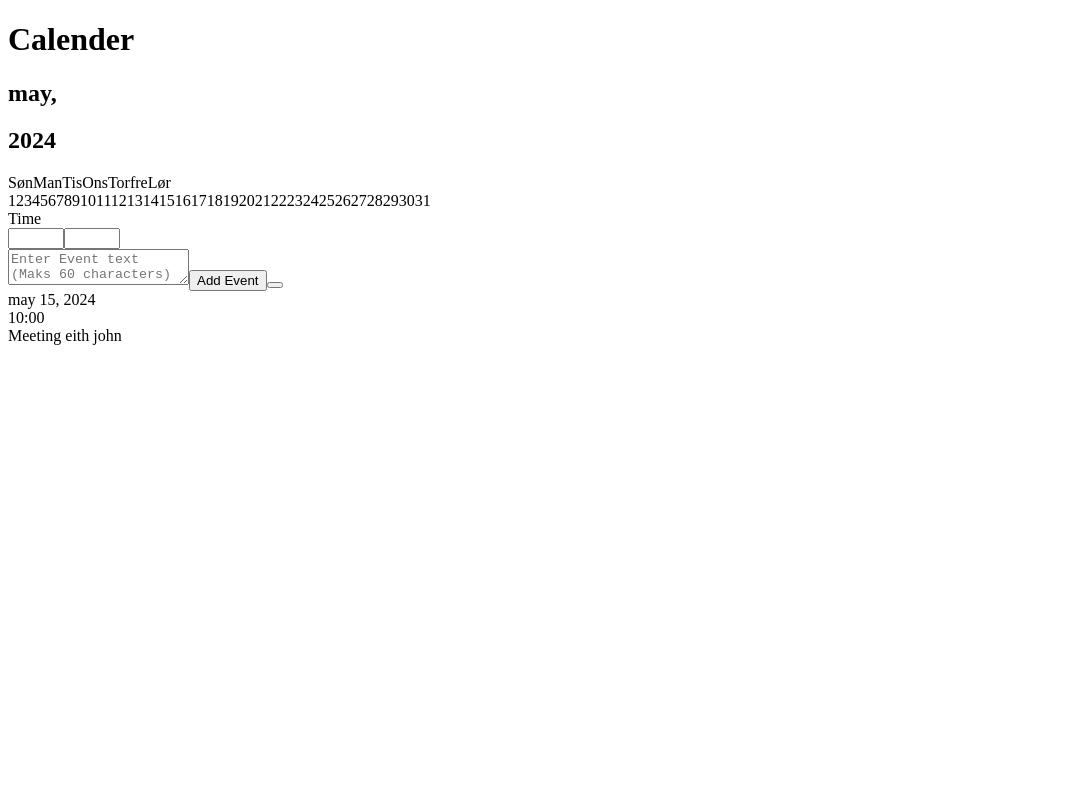
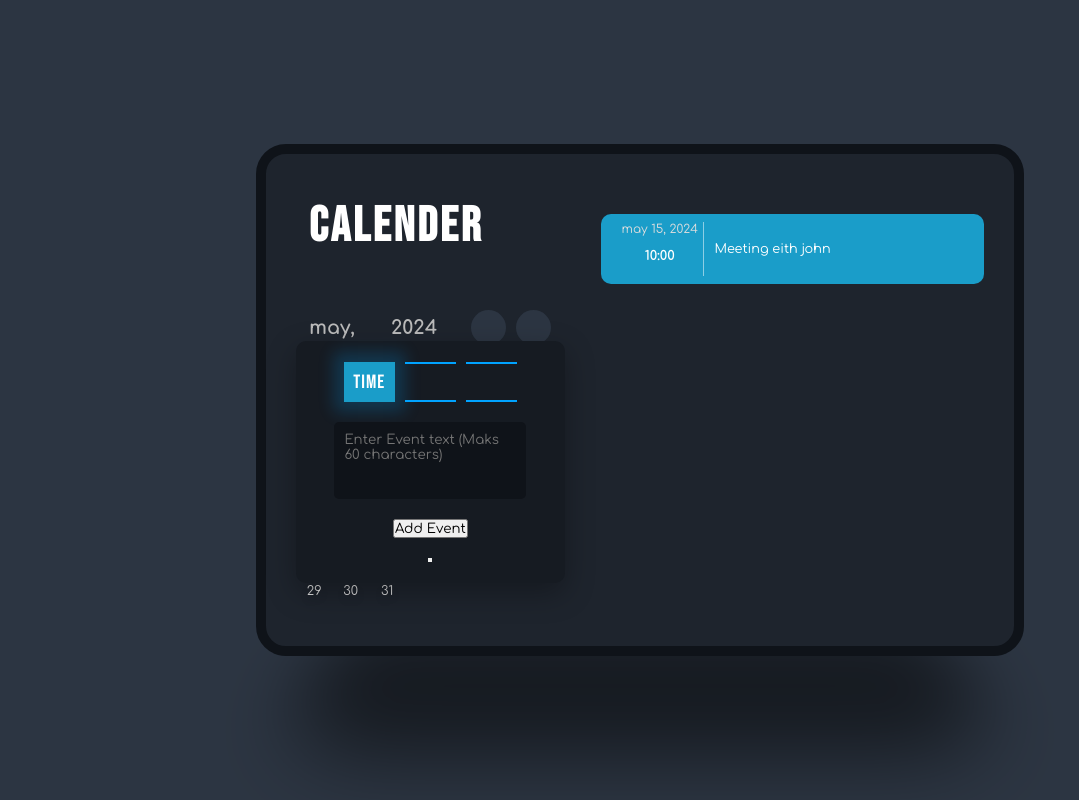
Before and after one commit to Gorgostammos/Calender_app, a React (Vite) app: page / in a window 1280 px wide. Shown: the whole page, without its empty margins (0-1079 px from the left). Built offline with nearby package versions, Linux system fonts and the light colour scheme; some icons are missing.

Commit message:
ny funksjoner

```diff
--- a/src/Components/CalenderApp.css
+++ b/src/Components/CalenderApp.css
@@ -0,0 +1,243 @@
+.calender-app {
+    width: 60%;
+    min-width: 90vmin;
+    aspect-ratio: 3 / 2;
+    background-color: #1e242d;
+    padding: 3rem;
+    border-radius: 3rem;
+    border: 1rem solid #0f1319;
+    display: flex;
+    column-gap: 5rem;
+    position: relative;
+    transform-style: preserve-3d;
+}
+
+.calender-app::after {
+    content: "";
+    position: absolute;
+    bottom: -12rem;
+    left: 50%;
+    transform: translate(-50%) rotateX(50deg);
+    width: 90%;
+    height: 16rem;
+    background-color: rgba(0, 0, 0, 0.5);
+    border-radius: 20rem;
+    filter: blur(4rem);
+}
+
+.calender {
+    width: 40%;
+}
+
+.heading {
+    font-family: "Bebas Neue", sans-serif;
+    font-size: clamp(4rem, 3.8cqi, 7rem);
+    color: #fff;
+    letter-spacing: 0.3rem;
+    padding: 1.3rem;
+}
+
+.navigate-date {
+    display: flex;
+    align-items: center;
+    column-gap: 1rem;
+    margin: 3.5rem 0;
+}
+
+.navigate-date h2 {
+    font-size: Clamp(1.5rem, 1.5cqi, 2.5rem);
+    color: #bbb;
+    padding: 1.3rem;
+}
+
+.buttons {
+    display: flex;
+    column-gap: 1rem;
+    margin-left: auto;
+}
+
+.buttons i {
+    width: 3.5rem;
+    height: 3.5rem;
+    background-color: #2c3542;
+    border-radius: 50%;
+    display: flex;
+    justify-content: center;
+    align-items: center;
+    font-size: 2rem;
+    color: #c97f1a;
+    cursor: pointer;
+}
+
+.weekdays {
+    width: 100%;
+    display: flex;
+    margin: 3rem 0;
+}
+
+.weekdays span {
+    width: calc(100% / 7);
+    font-size: clamp(1rem, 0.8cqi, 1.3rem);
+    font-weight: bold;
+    text-transform: uppercase;
+    color: #78879e;
+    letter-spacing: .1rem;
+    display: flex;
+    justify-content: center;
+}
+
+.days {
+    display: flex;
+    flex-wrap: wrap;
+}
+
+.days span {
+    font-size: clamp(1.2rem, 1cqi, 1.6rem);
+    width: calc(100% / 7);
+    aspect-ratio: 1;
+    display: flex;
+    justify-content: center;
+    align-items: center;
+    color: #ddd;
+    cursor: pointer;
+    text-shadow: 0 0.5rem 1rem rgba(0, 0, 0, 0.2);
+}
+
+.current-day {
+    background-color: #ef9011;
+    border-radius: 50%;
+    box-shadow: 0 0 1.5rem 1rem rgba(239, 144, 17, 0.3);
+}
+
+.events {
+    width: 60%;
+    height: 100%;
+    padding: 3rem 0;
+}
+
+
+.event-popup {
+    position: absolute;
+    top: 38%;
+    left: 3rem;
+    background-color: #161b22;
+    width: clamp(25rem, 21cqi, 40rem);
+    aspect-ratio: 10 / 9;
+    border-radius: 1rem;
+    box-shadow: 0 1rem 3rem rgba(0, 0, 0, 0.3);
+    display: flex;
+    flex-direction: column;
+    justify-content: center;
+    align-items: center;
+    row-gap: 2rem;
+}
+
+.time-input {
+    display: flex;
+    column-gap: 1rem;
+}
+
+.event-popup-time {
+    width: clamp(4rem, 4cqi, 7rem);
+    background-color: rgb(26, 157, 201);
+    color: #fff;
+    font-family: 'Bebas Neue', sans-serif;
+    font-size: clamp(1.5rem, 1.5cqi, 2.2rem);
+    display: flex;
+    justify-content: center;
+    align-items: center;
+    box-shadow: 0 0 1.5rem 1rem rgba(0, 163, 255, 0.2);
+    letter-spacing: 0.1rem;
+}
+
+
+
+.time-input input {
+    background-color: transparent;
+    border: none;
+    border-top: 0.2rem solid #00a3ff;
+    border-bottom: 0.2rem solid #00a3ff;
+    color: #fff;
+    width: clamp(4rem, 4cqi, 7rem);
+    height: 4rem;
+    text-align: center;
+    font-size: clamp(1.2rem, 1.2cqi, 1.6rem);
+}
+
+.time-input input[type="number"]::-webkit-outer-spin-button,
+.time-input input[type="number"]::-webkit-inner-spin-button {
+    appearance: none;
+}
+
+.event-popup textarea {
+    width: clamp(15rem, 15cqi, 25rem);
+    aspect-ratio: 5 / 2;
+    resize: none;
+    background-color: #0f1319;
+    border: none;
+    padding: 1rem;
+    border-radius: 0.5rem;
+    color: #78879e;
+    transform: border 0.5s;
+}
+
+.event-popup textarea:focus {
+    border: 0.1rem solid rgb(26, 157, 201);
+}
+
+.event {
+    width: 100%;
+    height: 7rem;
+    background-color: rgb(26, 157, 201);
+    padding: 1.5rem;
+    border-radius: 1rem;
+    display: flex;
+    align-items: center;
+    margin-bottom: 2rem;
+    position: relative;
+}
+
+.event-date-wrapper {
+    display: flex;
+    flex-direction: column;
+    align-items: center;
+    width: 25%;
+    border-right: 0.1rem solid rgba(255, 255, 255, 0.5);
+}
+
+.event-date {
+    font-size: clamp(1rem, 1cqi, 1.2rem);
+    color: #ddd;
+}
+
+.event-time {
+    font-size: clamp(1.3rem, 1cqi, 1.6rem);
+    line-height: 4rem;
+    font-weight: bold;
+    color: #fff;
+}
+
+.event-text {
+    font-size: clamp(1.2rem, 1cqi, 1.4rem);
+    line-height: 2rem;
+    color: #fff;
+    width: 75%;
+    padding: 0 3rem 0 1rem;
+    overflow-wrap: break-word;
+}
+
+.event-buttons {
+    position: absolute;
+    top: 50%;
+    transform: translatey(-50%);
+    right: 1rem;
+    display: flex;
+    flex-direction: column;
+    row-gap: 1rem;
+}
+
+.event-buttons i {
+    font-size: 1.6rem;
+    color: #fff;
+    cursor: pointer;
+}
--- a/src/Components/CalenderApp.jsx
+++ b/src/Components/CalenderApp.jsx
@@ -37,7 +37,7 @@ const CalenderApp = () => {
           <span>14</span>
           <span>15</span>
           <span>16</span>
-          <span>17</span>
+          <span className="current-day">17</span>
           <span>18</span>
           <span>19</span>
           <span>20</span>
@@ -81,8 +81,8 @@ const CalenderApp = () => {
           </button>
         </div>
         <div className="event">
-          <div className="event-data-wrapper">
-            <div className="event-data">may 15, 2024</div>
+          <div className="event-date-wrapper">
+            <div className="event-date">may 15, 2024</div>
             <div className="event-time">10:00</div>
           </div>
           <div className="event-text">Meeting eith john</div>
@@ -95,5 +95,5 @@ const CalenderApp = () => {
     </div>
   );
 };
-/* min 20:00 */
+/* min 57:00 */
 export default CalenderApp;
--- a/src/index.css
+++ b/src/index.css
@@ -0,0 +1,21 @@
+@import url('https://fonts.googleapis.com/css2?family=Bebas+Neue&family=Comfortaa:wght@300..700&display=swap');
+
+*{
+    margin: 0;
+    padding: 0;
+    box-sizing: border-box;
+    outline: none;
+    font-family: 'Comfortaa', sans-serif;
+}
+
+html{
+    font-size: 62.5%;
+}
+.container{
+    width: 100%;
+    height: 100vh;
+    background: #2c3542;
+    display: grid;
+    place-items: center;
+    perspective: 100rem;
+}
```
